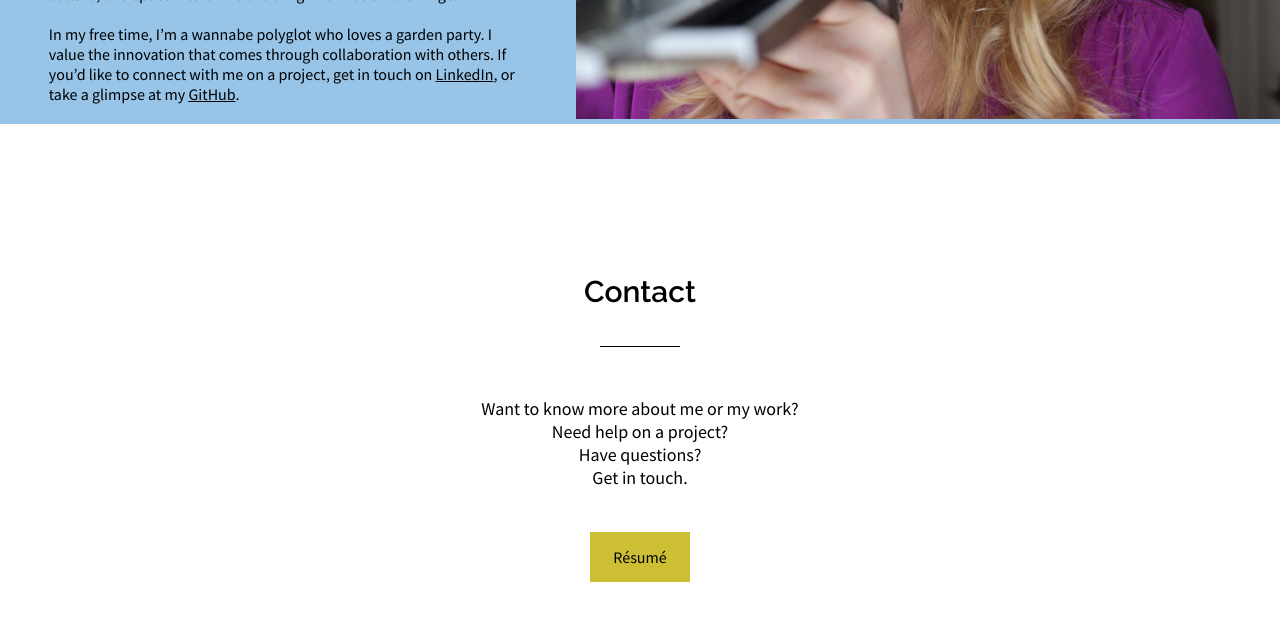
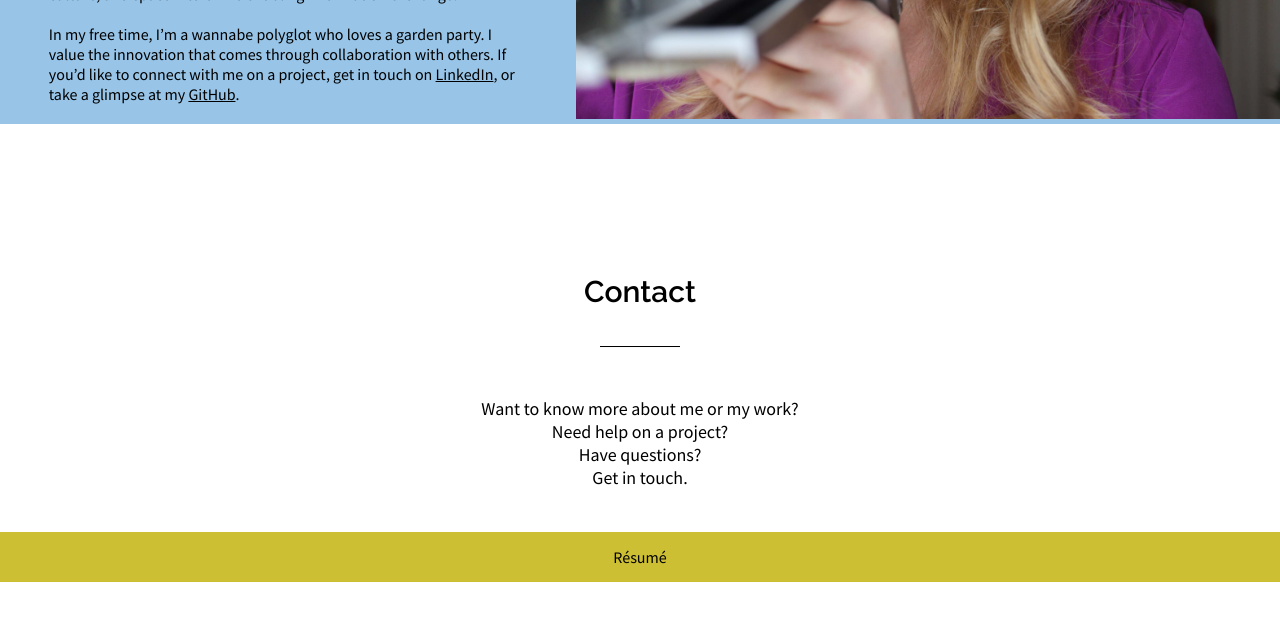
Before and after one commit to jtreinke/jtreinke.github.io, a plain HTML site: page index.html in a window 1280 px wide. Shown: the part 2288-2907 px from the top of the page. Drawn offline with nearby package versions, Linux system fonts and the light colour scheme.

Commit message:
Update main.css

```diff
--- a/styles/main.css
+++ b/styles/main.css
@@ -603,3 +603,10 @@ p.projectBody_text{
   }
 
 }
+  @media (orientation: landscape) {
+  #resume{
+    width:100%;
+    height:100%;
+  }
+
+}
```
